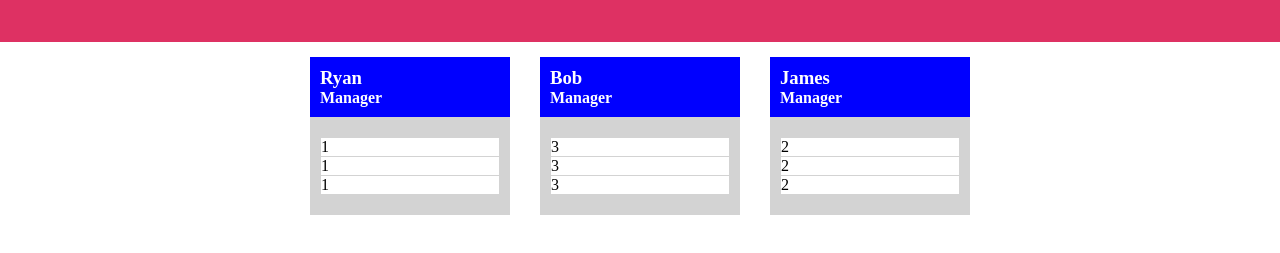
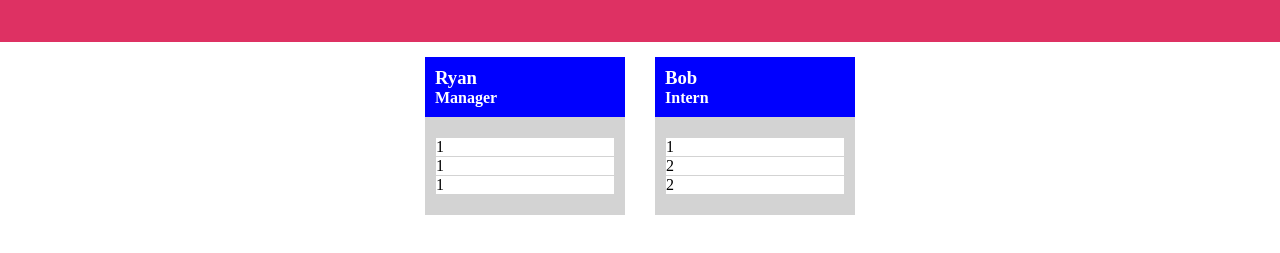
Before and after one commit to ryanascherr/team-profile-generator, a website: page index2.html in a window 1280 px wide. Shown: the part 85-338 px from the top of the page. Drawn offline with Linux system fonts and the light colour scheme.

Commit message:
Added if statments for if an intern and/or an engineer is not selected.

```diff
--- a/index2.html
+++ b/index2.html
@@ -26,27 +26,15 @@
           </ul>
       </div>
     </div>
+
     <div class="card">
       <header>
           <h3 id="name">Bob</h3>
-          <h4 id="role">Manager</h4>
+          <h4 id="role">Intern</h4>
       </header>
       <div class="body">
           <ul>
-              <li>3</li>
-              <li>3</li>
-              <li>3</li>
-          </ul>
-      </div>
-    </div>
-    <div class="card">
-      <header>
-          <h3 id="name">James</h3>
-          <h4 id="role">Manager</h4>
-      </header>
-      <div class="body">
-          <ul>
-              <li>2</li>
+              <li>1</li>
               <li>2</li>
               <li>2</li>
           </ul>
```
Also changed, not shown: index.js (+12 -5 lines).
